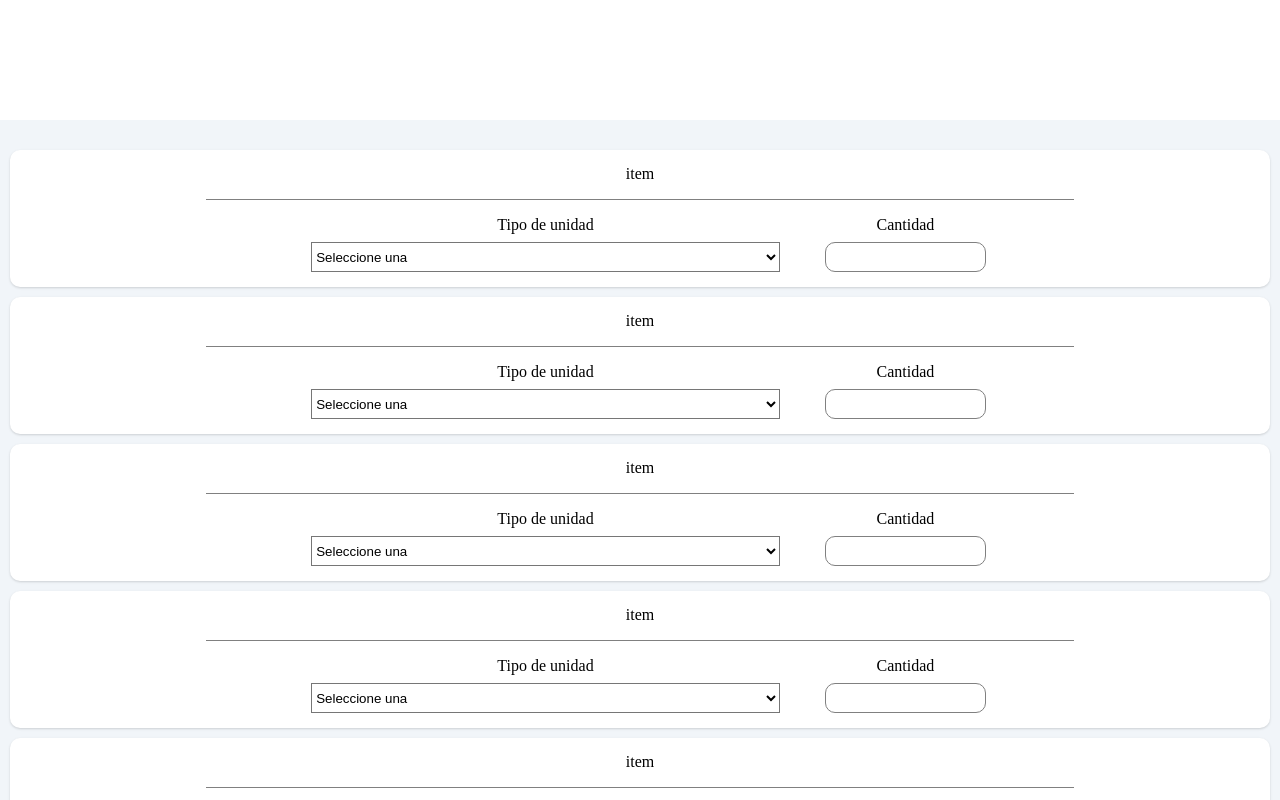
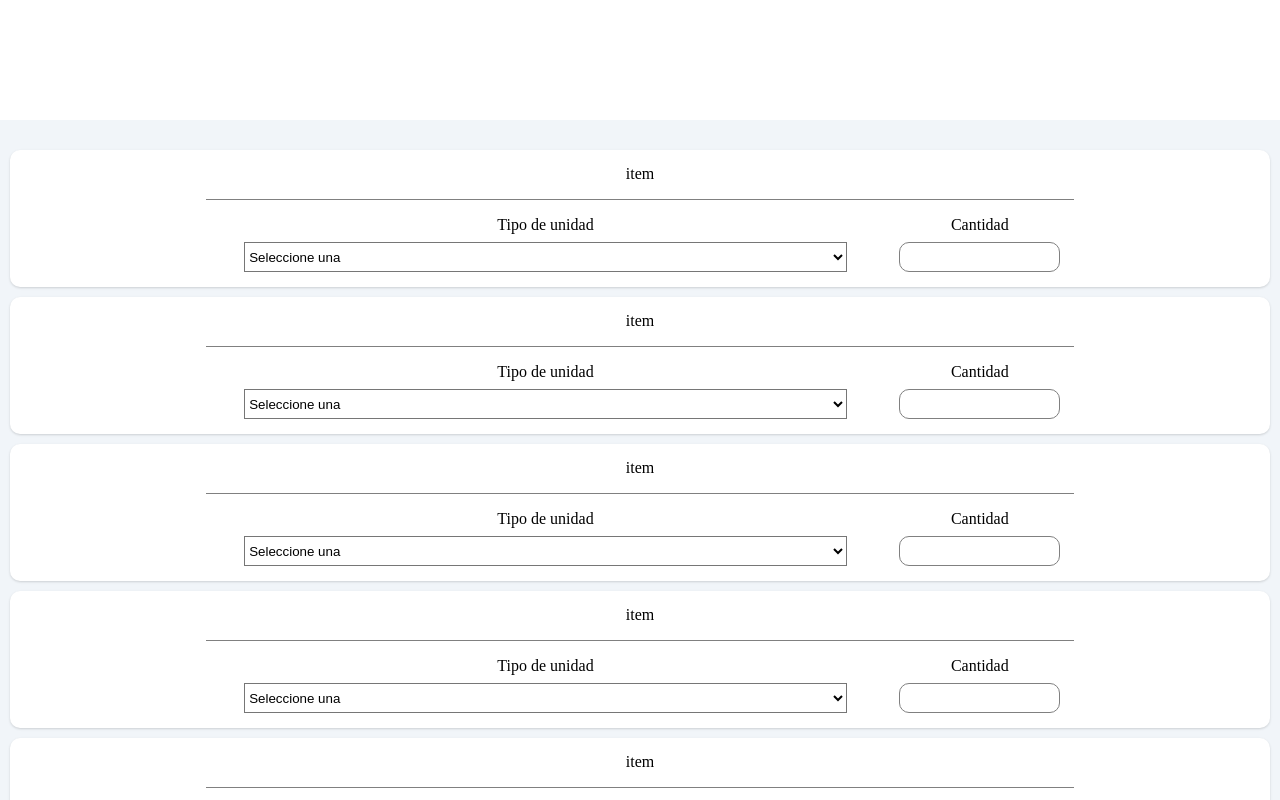
Before and after one commit to JulioMartinezTech/inventario-app, a Vue app: page / in a window 1280 px wide. Shown: the top 800 px of the page. Built offline with nearby package versions, Linux system fonts and the light colour scheme; the HTML template or start-up script is replaced by a standard one.

Commit message:
change input type on amount input and change the width on inputs container

```diff
--- a/src/components/c-item-card.vue
+++ b/src/components/c-item-card.vue
@@ -14,7 +14,7 @@
       </div>
       <div class="c-item-card__input__container">
         <label for="">Cantidad</label>
-        <input type="text" class="c-item-card__input" />
+        <input type="number" class="c-item-card__input" />
       </div>
     </div>
   </div>
@@ -54,7 +54,7 @@ const uniteTypes = ref([
   border-bottom: solid 1px gray;
 }
 .c-item-card__iputs {
-  width: 70%;
+  width: 90%;
   display: flex;
   justify-content: center;
   align-items: center;
```
